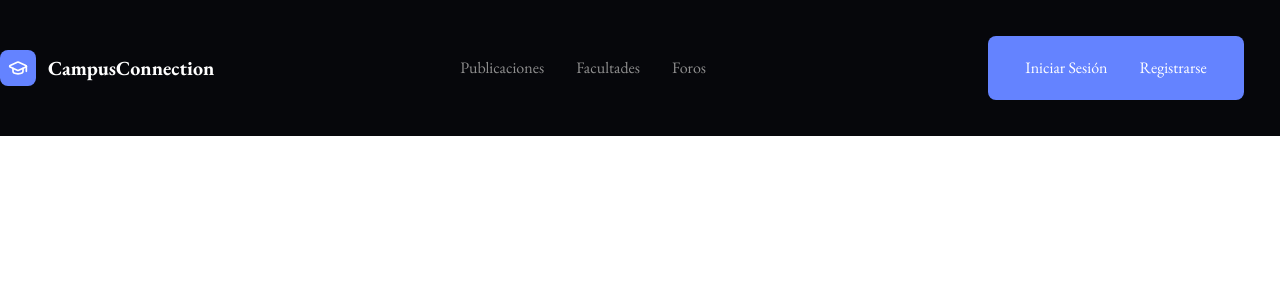
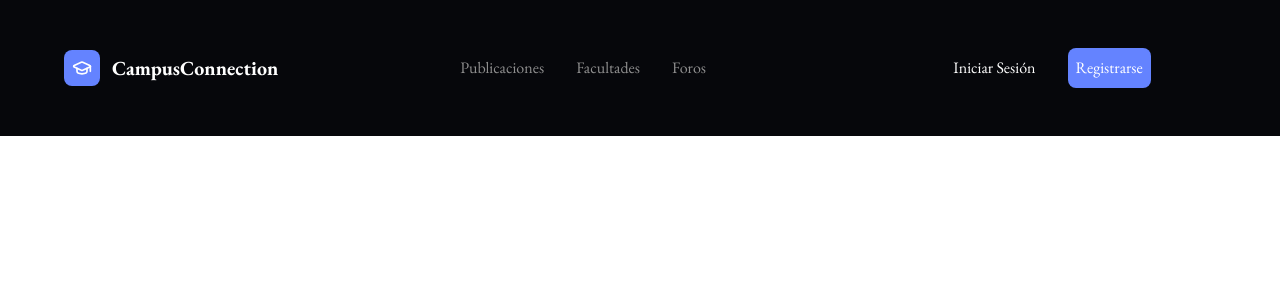
Before and after one commit to Pretel-Ivan16/Campus-Connection-App, a React (Vite) app in the folder Frontend/: page / in a window 1280 px wide. Shown: the top 300 px of the page. Built offline with nearby package versions, Linux system fonts and the light colour scheme; a web font is replaced by a local one.

Commit message:
Update header layout for responsive design: adjust visibility classes for HamburgerMenu and UserAction components

```diff
--- a/Frontend/src/layout/header/HamburgerMenu.tsx
+++ b/Frontend/src/layout/header/HamburgerMenu.tsx
@@ -13,21 +13,21 @@ export const HamburgerMenu = () => {
   };
 
   return (
-    <div className="md:hidden">
+    <div className="lg:hidden">
       <button
         onClick={toggleMenu}
         className="flex flex-col gap-1.5"
         aria-label="Toggle menu"
       >
-        <span className={`w-5 h-0.5 bg-[#eee] transition-all ${isOpen ? "rotate-45 translate-y-2" : ""}`} />
-        <span className={`w-5 h-0.5 bg-[#eee] transition-all ${isOpen ? "opacity-0" : ""}`} />
-        <span className={`w-5 h-0.5 bg-[#eee] transition-all ${isOpen ? "-rotate-45 -translate-y-2" : ""}`} />
+        <span className={`w-5 h-0.5 bg-[#eee] transition-all duration-300 ${isOpen ? "rotate-45 translate-y-2" : ""}`} />
+        <span className={`w-5 h-0.5 bg-[#eee] transition-all duration-300 ${isOpen ? "opacity-0" : ""}`} />
+        <span className={`w-5 h-0.5 bg-[#eee] transition-all duration-300 ${isOpen ? "-rotate-45 -translate-y-2" : ""}`} />
       </button>
 
       {isOpen && (
         <>
-          <div className="fixed inset-0 bg-black/50 z-40" onClick={closeMenu} />
-          <nav className="fixed top-28 left-0 right-0 bg-background border-b border-[#2a2a2a] z-50 w-full">
+          <div className="fixed inset-0 bg-black/50 z-40 animate-in fade-in duration-300" onClick={closeMenu} />
+          <nav className="fixed top-28 left-0 right-0 bg-background border-b border-[#2a2a2a] z-50 w-full animate-in slide-in-from-top duration-300">
             <div className="flex flex-col gap-6 p-8 items-center justify-center">
               <Link to="/publicaciones" onClick={closeMenu} className="text-[#8f8f8f] hover:text-[#eee] transition-colors mb-2">
                 Publicaciones
--- a/Frontend/src/layout/header/Header.tsx
+++ b/Frontend/src/layout/header/Header.tsx
@@ -5,10 +5,10 @@ import UserAction from "./UserAction"
 
 function Header() {
   return (
-    <header className="w-full min-h-28 bg-background flex items-center justify-center">
-      <div className="flex items-center justify-between w-full md:min-w-200 min-h-32 px-3 sm:px-4 md:px-0">
+    <header className="w-full bg-background flex">
+      <div className="flex items-center justify-between min-h-32 px-4 sm:px-6 md:px-8 lg:px-12 xl:px-16 w-full">
         <BrandLogo />
-        <div className="hidden md:block">
+        <div className="hidden lg:block">
           <NavLinks />
         </div>
         <div className="flex items-center gap-4">
--- a/Frontend/src/layout/header/UserAction.tsx
+++ b/Frontend/src/layout/header/UserAction.tsx
@@ -5,16 +5,16 @@ function UserAction() {
   return (
     <>
       {/* Icono en pantallas pequeñas */}
-      <Link to="/login" className="md:hidden flex items-center justify-center p-2">
+      <Link to="/login" className="lg:hidden flex items-center justify-center p-2">
         <User size={24} className="text-[#eee]" />
       </Link>
 
       {/* Botones en pantallas grandes */}
-      <div className="hidden md:flex gap-2 md:gap-4 items-center justify-center md:m-9 h-8 md:h-10 px-3 md:w-64 md:p-8 bg-[#6483ff] rounded-lg">
-        <Link to="/login" className="text-primary-foreground h-max hover:text-[#06070b] transition-colors text-sm lg:text-base">
+      <div className="hidden lg:flex gap-2 lg:gap-4 items-center justify-center lg:m-9 h-8 lg:h-10 px-3 lg:w-64 lg:p-8  rounded-lg">
+        <Link to="/login" className="text-primary-foreground h-max whitespace-nowrap transition-colors text-sm lg:text-base">
           Iniciar Sesión
         </Link>
-        <Link to="/register" className="ml-4 text-primary-foreground hover:text-[#06070b] transition-colors text-sm lg:text-base">
+        <Link to="/register" className="p-2 ml-4 text-primary-foreground hover:text-[#06070b] transition-colors text-sm lg:text-base bg-[#6483ff] rounded-lg">
           Registrarse
         </Link>
       </div>
```
